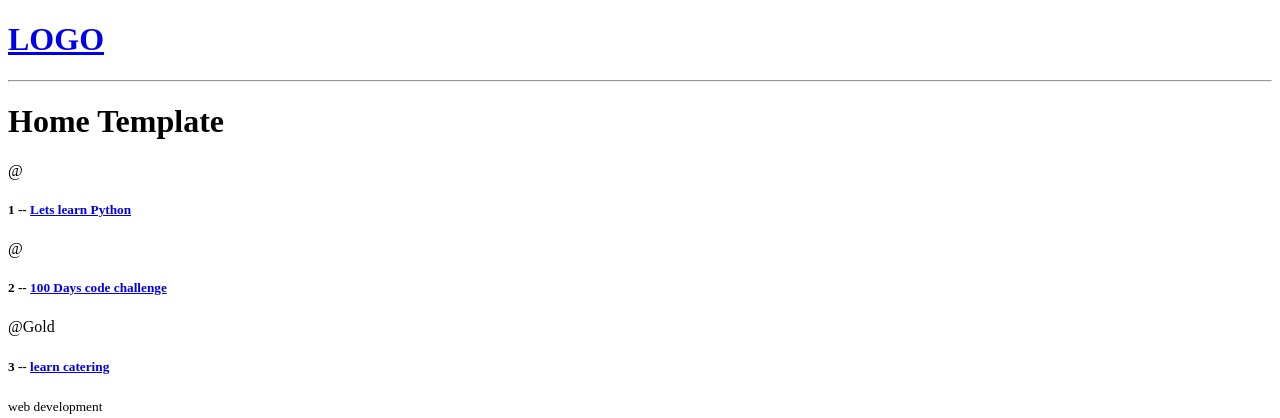
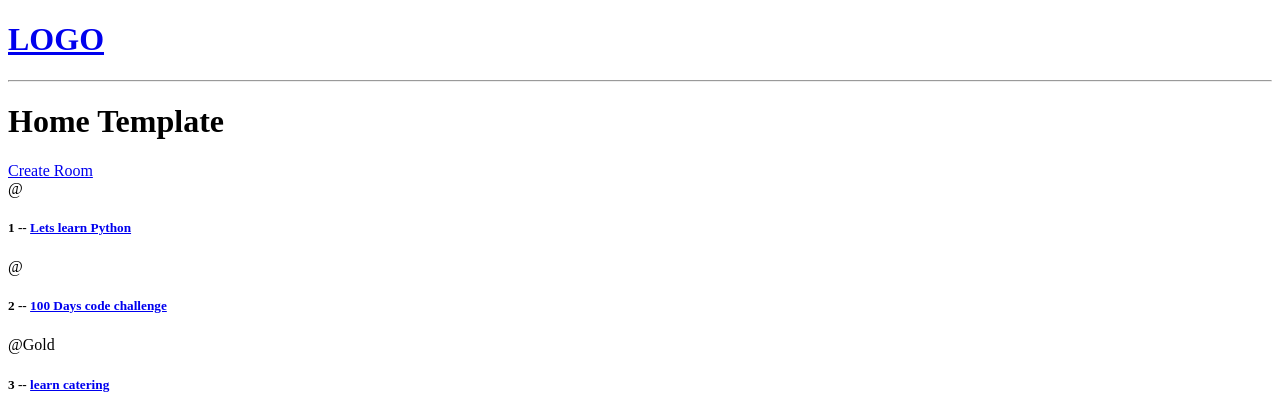
Before and after one commit to Joshua-Coded/Django_Josh_Study, a Django app: page / in a window 1280 px wide. Shown: the top 418 px of the page. Run offline with Django 4.2, Linux system fonts and the light colour scheme; data comes from the database, SQL or seed files in the repository.

Commit message:
django form

```diff
--- a/django_study_buddy/base/templates/base/home.html
+++ b/django_study_buddy/base/templates/base/home.html
@@ -5,7 +5,7 @@
 <h1>Home Template</h1>
 
 <div>
-
+    <a href="{% url 'create-room' %}">Create  Room</a>
     <div>
         {% for room in rooms %}
         <div>
--- a/django_study_buddy/base/templates/base/room_form.html
+++ b/django_study_buddy/base/templates/base/room_form.html
@@ -1,6 +1,6 @@
 {% extends 'main.html' %}
 
-{% content block %}
+{% block content %}
 
 <div>
     <form method="POST" action="">
--- a/django_study_buddy/base/urls.py
+++ b/django_study_buddy/base/urls.py
@@ -4,4 +4,6 @@ from . import views
 urlpatterns = [
     path('', views.home, name="home"),
     path('room/<str:pk>/', views.room, name="room"),
+
+    path('create-room/', views.createRoom, name="create-room"),
 ]
--- a/django_study_buddy/base/views.py
+++ b/django_study_buddy/base/views.py
@@ -1,3 +1,4 @@
+from multiprocessing import context
 from django.shortcuts import render
 from .models import Room
 
@@ -23,3 +24,8 @@ def room(request, pk):
 
     context = {'room':room}
     return render(request, 'base/room.html', context)
+
+def createRoom(request):
+
+    context = {}
+    return render(request, 'base/room_form.html', context)
```
